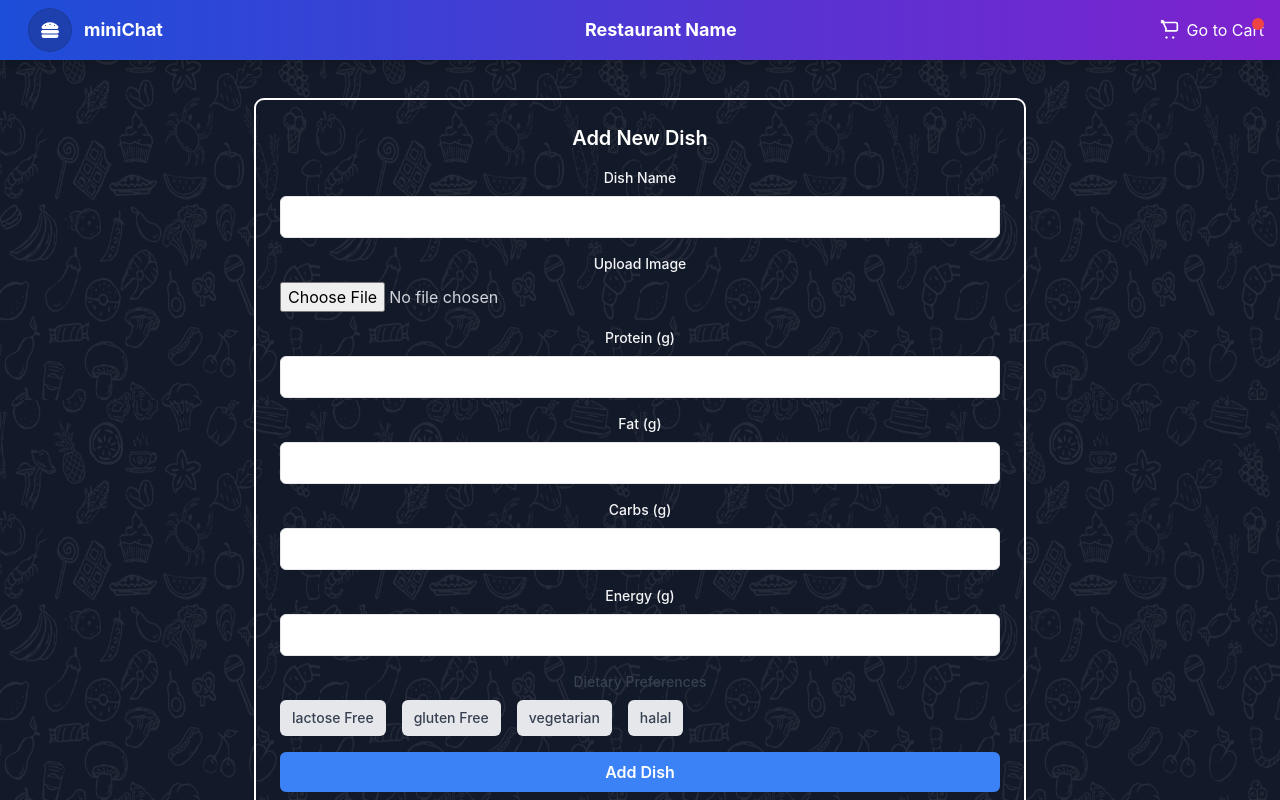
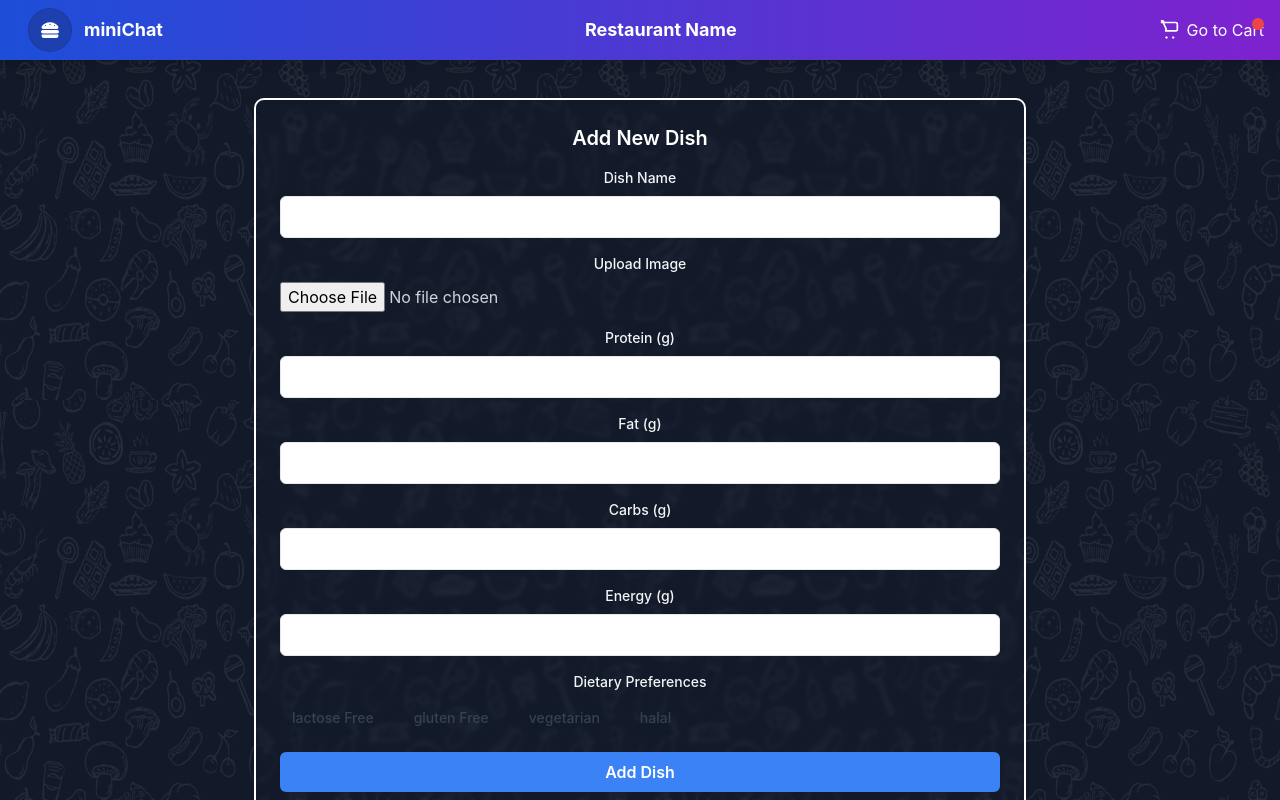
Before and after one commit to sujnankumar/miniProject-frontend, a React (Create React App) app: page /restaurant/adddish in a window 1280 px wide. Built offline with nearby package versions, Linux system fonts and the light colour scheme; no server answers.

Commit message:
Dish form

```diff
--- a/src/components/RestaurantForms/AddDishForm.js
+++ b/src/components/RestaurantForms/AddDishForm.js
@@ -53,7 +53,7 @@ const AddDishForm = () => {
 
   return (
     <div className='w-full py-10'>
-    <form onSubmit={handleSubmit} className="rounded-lg text-white shadow-md p-6 w-3/5 mx-auto outline outline-2 outline-white">
+    <form onSubmit={handleSubmit} className="bg-blue-950 bg-opacity-5 rounded-lg text-white shadow-md p-6 w-3/5 mx-auto outline outline-2 outline-white" style={{backdropFilter: 'blur(2px)'}}>
       <h2 className="text-xl font-semibold mb-4">Add New Dish</h2>
 
       {/* Dish Name */}
@@ -108,7 +108,7 @@ const AddDishForm = () => {
 
       {/* Dietary Options */}
       <div className="mb-4">
-        <span className="block text-gray-700 text-sm font-medium mb-2">Dietary Preferences</span>
+        <span className="block text-gray-100 text-sm font-medium mb-2">Dietary Preferences</span>
         <div className="flex gap-4 flex-wrap">
           {Object.keys(preferences).map((preference) => (
             <button
@@ -116,7 +116,7 @@ const AddDishForm = () => {
               type="button"
               onClick={() => togglePreference(preference)}
               className={`px-3 py-2 rounded-md font-medium text-sm transition-colors ${
-                preferences[preference] ? 'bg-blue-500 text-white' : 'bg-gray-200 text-gray-700'
+                preferences[preference] ? 'bg-blue-500 text-white' : 'bg-gray-   text-gray-700'
               }`}
             >
               {preference.replace(/([A-Z])/g, ' $1')}
```
